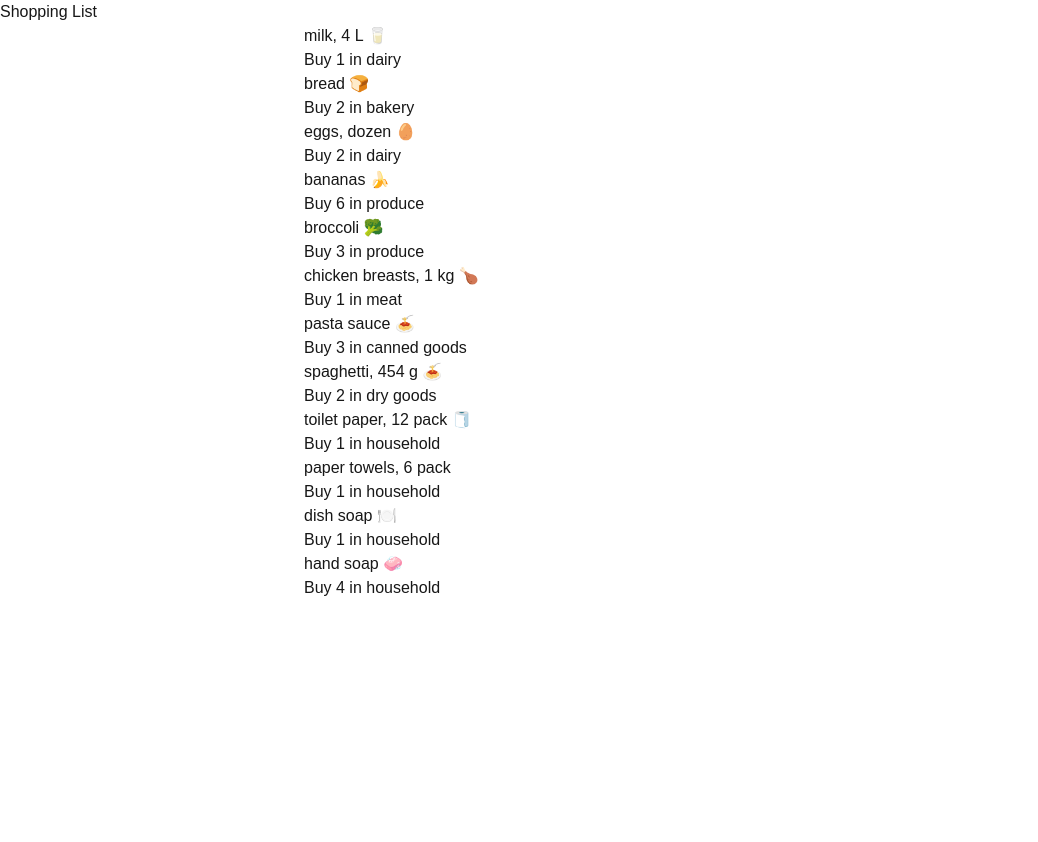
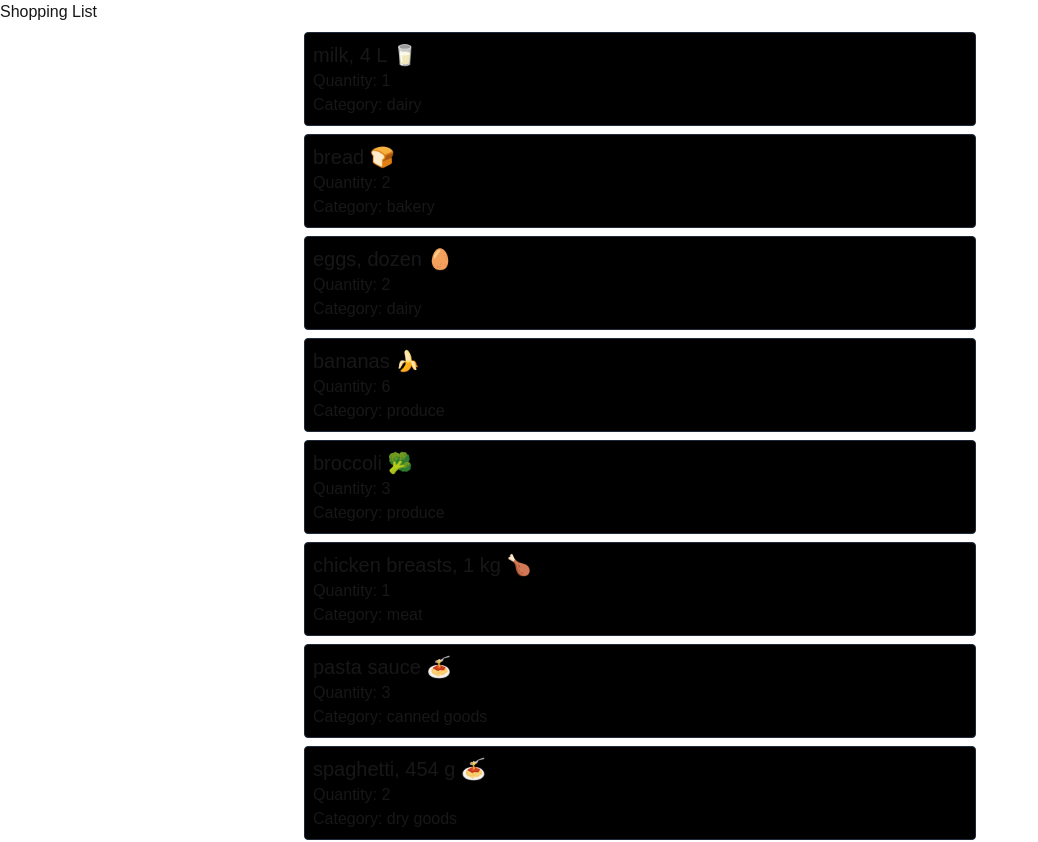
Before and after one commit to felix101930/cprg306-assignments, a Next.js app: page /week-3 in a window 1280 px wide. Shown: the top 842 px of the page, without its empty margins (0-1038 px from the left). Before the commit the page ends 800 px from the top, so only its background shows below. Built offline with nearby package versions, Linux system fonts and the light colour scheme.

Commit message:
adds styling and puts it as list item

```diff
--- a/app/week-3/item.js
+++ b/app/week-3/item.js
@@ -1,8 +1,13 @@
 export default function Item({ name, quantity, category }) {
     return (
-        <div>
-            <h3>{name}</h3>
-            <p>Buy {quantity} in {category}</p>
-        </div>
+        <li className="bg-black p-2 my-2 rounded border border-gray-800">
+            <h3 className="text-xl">{name}</h3>
+            <p>
+                Quantity: {quantity}
+            </p>
+            <p>
+                Category: {category}
+            </p>
+        </li>
     );
 }
```
